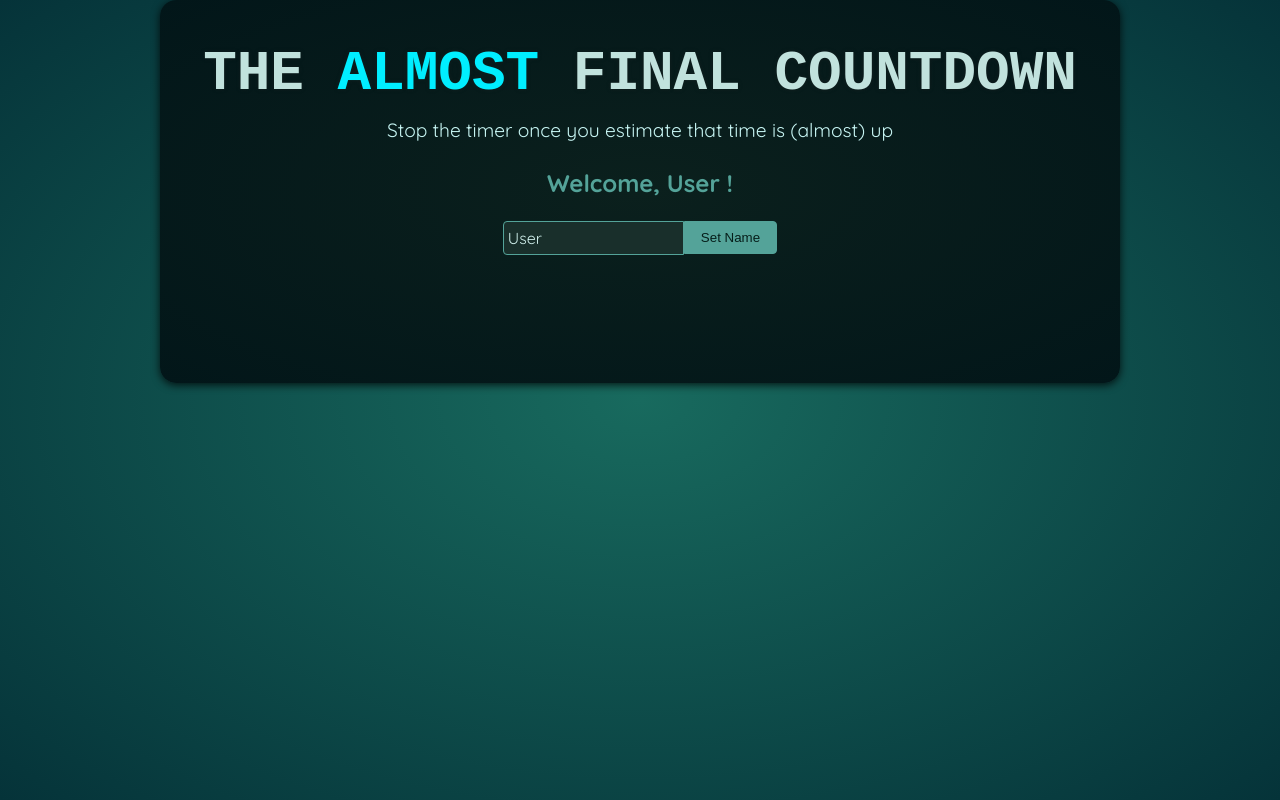
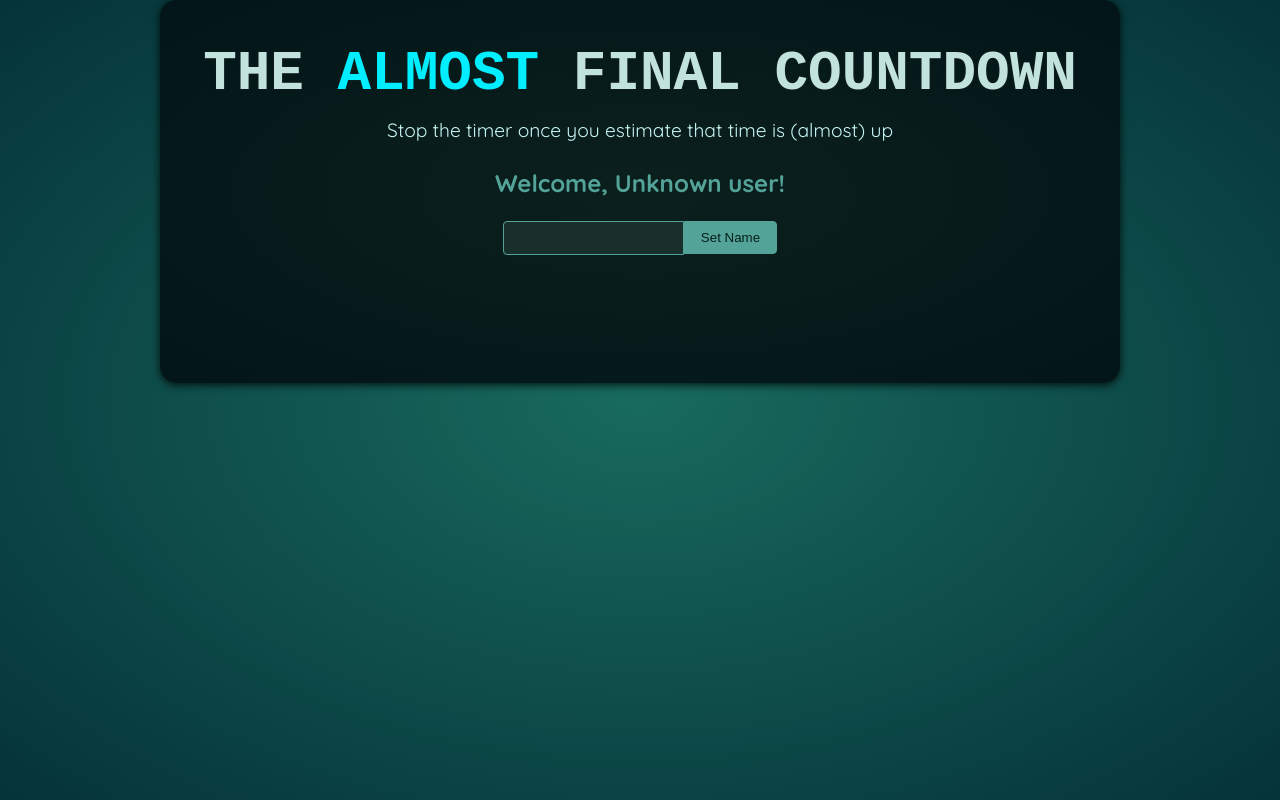
Before and after one commit to baidikov-roman-mi/will-you-challange, a React (Vite) app: page / in a window 1280 px wide. Built offline with nearby package versions, Linux system fonts and the light colour scheme; a web font is replaced by a local one.

Commit message:
refactor: rewrite player.tsx logic

```diff
--- a/src/components/Player.tsx
+++ b/src/components/Player.tsx
@@ -1,25 +1,21 @@
-import { useState } from "react"
+import { useState, useRef } from "react"
 
 export default function Player() {
-  const [playerName, setPlayerName] = useState("User")
-  const [submitted, setSubmitted] = useState(false)
+  const playerNameRef = useRef<HTMLInputElement>(null)
 
-  function handleName(event: React.ChangeEvent<HTMLInputElement>) {
-    setSubmitted(false)
-    setPlayerName(event.target.value)
-  }
+  const [playerName, setPlayerName] = useState<string | undefined>()
 
   function handleClick() {
-    if (playerName != "") {
-      setSubmitted(true)
+    if (playerNameRef.current?.value.trim() !== "") {
+      setPlayerName(playerNameRef.current?.value)
     }
   }
 
   return (
     <section id="player">
-      <h2>Welcome, {submitted ? playerName : "User"} !</h2>
+      <h2>Welcome, {playerName ?? "Unknown user"}!</h2>
       <p>
-        <input type="text" onChange={(event) => handleName(event)} value={playerName} />
+        <input type="text" ref={playerNameRef} />
         <button onClick={() => handleClick()}>Set Name</button>
       </p>
     </section>
```
